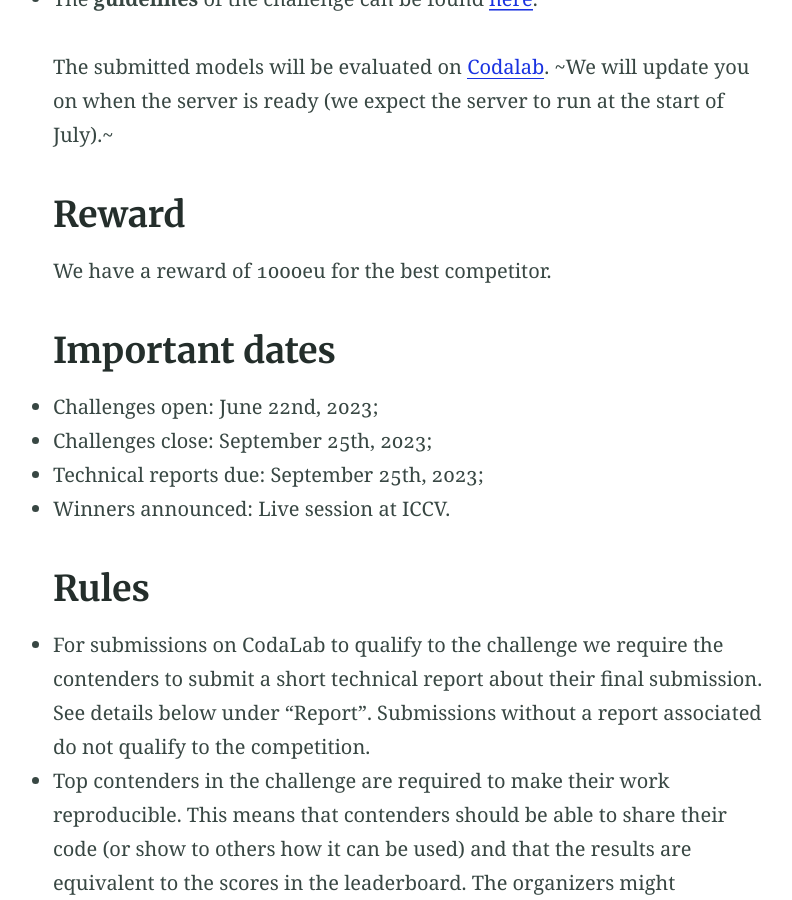
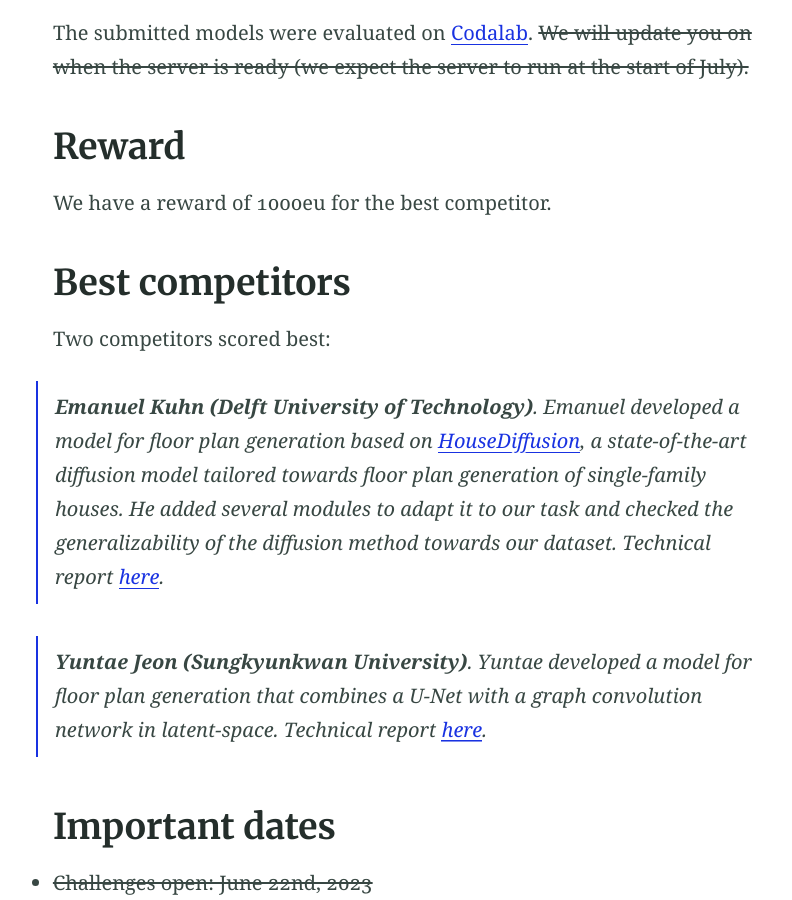
Before and after one commit to cvaad-workshop/cvaad-workshop.github.io, a Jekyll site: the page built from competition.md, in a window 1280 px wide and 900 px high, scrolled down 1298 px. Shown: the whole window, without its empty margins (230-1022 px from the left). Built offline with Jekyll 4.4.1, drawn with Linux system fonts in a browser that asks for light colours; some of the changed text lies outside the part shown.

Commit message:
future to past; best competitors

```diff
--- a/competition.md
+++ b/competition.md
@@ -1,30 +1,41 @@
 ---
-title: Floor plan auto-completion
+title: Floor plan generation
 feature_text:
 feature_image: "../assets/images/cover-image3.png"
 ---
 
-The floor plan auto-completion task takes as input the boundary of a building, the structural elements necessary for the building's structural integrity, and a set of user constraints formalized in a graph structure, with the goal to automatically generate the full floor plan. While previous research on floor plan generation has mainly focused on the scale of individual apartments, our challenge sets the stage for floor plan generation at a larger scale: the scale of the apartment complex. With the help of [Archylise](https://www.archilyse.com/), we developed [Modified Swiss Dwellings: a ML-ready Dataset for Floor Plan Auto-Completion at Scale](https://data.4tu.nl/datasets/e1d89cb5-6872-48fc-be63-aadd687ee6f9) which will be used for the challenge.
+The floor plan generation task takes as input the boundary of a building, the structural elements necessary for the building's structural integrity, and a set of user constraints formalized in a graph structure, with the goal to automatically generate the full floor plan.
+While previous research on floor plan generation has mainly focused on the scale of individual apartments, our challenge sets the stage for floor plan generation at a larger scale: the scale of the apartment complex.
+With the help of [Archylise](https://www.archilyse.com/), we developed [Modified Swiss Dwellings: a ML-ready Dataset for Floor Plan Generation at Scale](https://data.4tu.nl/datasets/e1d89cb5-6872-48fc-be63-aadd687ee6f9) which was used for the challenge.
 
 ![image](https://github.com/cvaad-workshop/cvaad-workshop.github.io/assets/40263235/6b9d3d60-9589-4434-8b74-55752f67acec)
 
 - The **dataset** can be downloaded [here](https://data.4tu.nl/datasets/e1d89cb5-6872-48fc-be63-aadd687ee6f9).
 - The **guidelines** of the challenge can be found [here](https://github.com/cvaad-workshop/iccv23-challenge).
 
-The submitted models will be evaluated on [Codalab](https://codalab.lisn.upsaclay.fr/competitions/14431). ~We will update you on when the server is ready (we expect the server to run at the start of July).~
+The submitted models were evaluated on [Codalab](https://codalab.lisn.upsaclay.fr/competitions/14431).
+~~We will update you on when the server is ready (we expect the server to run at the start of July).~~
 
 ## Reward
 We have a reward of 1000eu for the best competitor.
 
+## Best competitors
+
+Two competitors scored best:
+
+> **Emanuel Kuhn (Delft University of Technology)**. Emanuel developed a model for floor plan generation based on [HouseDiffusion](https://arxiv.org/abs/2211.13287), a state-of-the-art diffusion model tailored towards floor plan generation of single-family houses. He added several modules to adapt it to our task and checked the generalizability of the diffusion method towards our dataset. Technical report [here](https://arxiv.org/abs/2312.03938).
+
+> **Yuntae Jeon (Sungkyunkwan University)**. Yuntae developed a model for floor plan generation that combines a U-Net with a graph convolution network in latent-space. Technical report [here](https://arxiv.org/abs/2309.13881).
+
 ## Important dates
-- Challenges open: June 22nd, 2023;
-- Challenges close: September 25th, 2023;
-- Technical reports due: September 25th, 2023;
-- Winners announced: Live session at ICCV.
+- ~~Challenges open: June 22nd, 2023~~
+- ~~Challenges close: September 25th, 2023~~
+- ~~Technical reports due: September 25th, 2023~~
+- ~~Winners announced: Live session at ICCV~~
 
 ## Rules
 - For submissions on CodaLab to qualify to the challenge we require the contenders to submit a short technical report about their final submission. See details below under “Report”. Submissions without a report associated do not qualify to the competition.
-- Top contenders in the challenge are required to make their work reproducible. This means that contenders should be able to share their code (or show to others how it can be used) and that the results are equivalent to the scores in the leaderboard. The organizers might (randomly) contact top contenders to check this criteria. (It is not required, although highly encouraged, to provide a GitHub repository, or similar, about the submission.)
+- Top contenders in the challenge are required to make their work reproducible. This means that contenders should be able to share their code (or show to others how it can be used) and that the results are equivalent to the scores in the leaderboard. The organizers might (randomly) contact top contenders to check these criteria. (It is not required, although highly encouraged, to provide a GitHub repository, or similar, about the submission.)
 - Organizers retain the right to disqualify any submissions that violate these rules.
 - Be aware that you _are_ allowed to use any other data for training or any pre-trained model.
 
```
